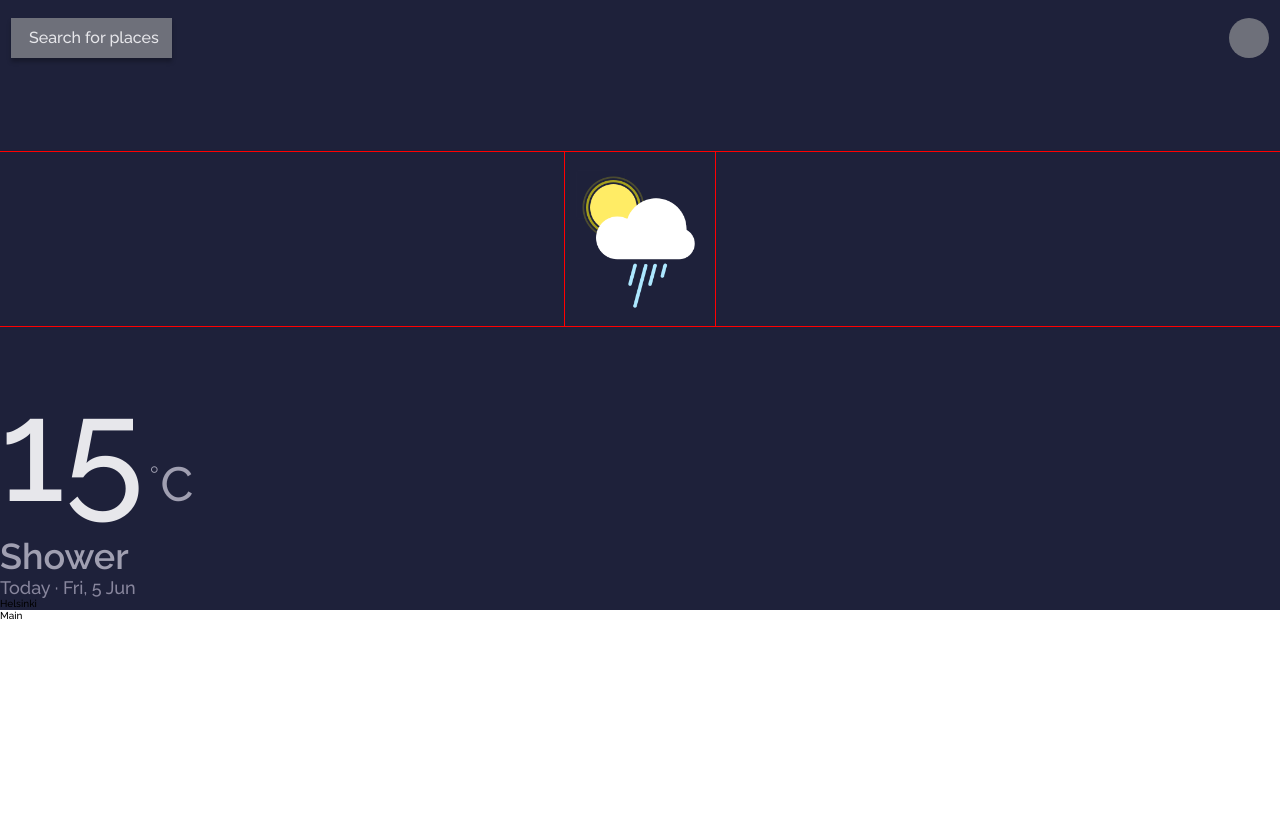
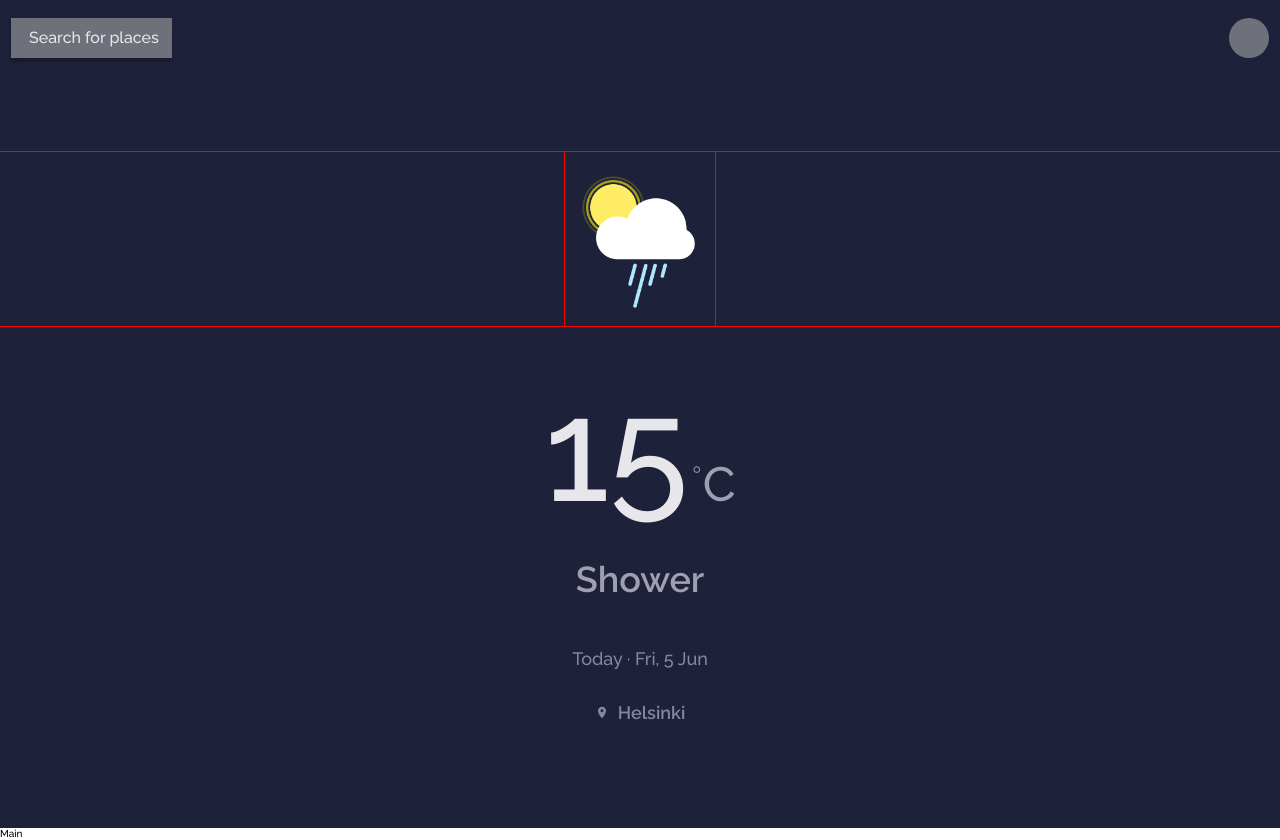
Before and after one commit to presh-031/Weather-App-and-Location-detector, a React (Create React App) app: page / in a window 1280 px wide. Before the commit the page ends 800 px from the top, so only its background shows below. Built offline with nearby package versions, Linux system fonts and the light colour scheme.

Commit message:
finished general styles and layout for aside

```diff
--- a/package.json
+++ b/package.json
@@ -10,6 +10,7 @@
     "normalize.css": "^8.0.1",
     "react": "^18.2.0",
     "react-dom": "^18.2.0",
+    "react-icons": "^4.6.0",
     "react-scripts": "5.0.1",
     "web-vitals": "^2.1.4"
   },
--- a/src/components/Aside/Aside.css
+++ b/src/components/Aside/Aside.css
@@ -1,5 +1,6 @@
 .Aside {
   background-color: var(--light-blue);
+  text-align: center;
 }
 
 .Aside div:nth-child(1) {
@@ -45,6 +46,9 @@
   object-fit: contain;
   margin: 0 auto;
 }
+.temperature-div {
+  margin-bottom: 2.3rem;
+}
 .temperature {
   color: #e7e7eb;
   font-size: 14.4rem;
@@ -61,15 +65,36 @@
   font-size: 4.8rem;
   line-height: 5.635rem;
 }
-.Aside div:nth-child(4) p {
+.weather-condition-div {
+  margin-bottom: 4.8rem;
+}
+.weather-condition-div p {
   font-weight: 600;
   font-size: 3.6rem;
   line-height: 4.226rem;
   color: #a09fb1;
 }
-.Aside p:nth-of-type(1) {
+.date {
   font-size: 1.8rem;
   font-weight: 500;
   line-height: 2.1rem;
   color: #88869d;
 }
+.location-div {
+  display: flex;
+  justify-content: center;
+  align-items: center;
+  column-gap: 0.9rem;
+  color: #88869d;
+  margin-top: 3.3rem;
+  padding-bottom: 10.5rem;
+}
+.location-icon {
+  width: 1.4rem;
+  height: 1.9rem;
+}
+.location-div p {
+  line-height: 2.113rem;
+  font-weight: 600;
+  font-size: 1.8rem;
+}
--- a/src/components/Aside/Aside.jsx
+++ b/src/components/Aside/Aside.jsx
@@ -1,5 +1,7 @@
 import React from "react";
 
+import { IconContext } from "react-icons";
+import { MdLocationOn } from "react-icons/md";
 import shower from "../../assets/Shower.png";
 
 import "./Aside.css";
@@ -16,7 +18,7 @@ const Aside = () => {
           <img src={shower} alt="" />
         </div>
       </div>
-      <div>
+      <div className="temperature-div">
         <p>
           <span className="temperature">15</span>{" "}
           <span className="temperature-unit">
@@ -24,12 +26,16 @@ const Aside = () => {
           </span>
         </p>
       </div>
-      <div>
+      <div className="weather-condition-div">
         <p>Shower</p>
       </div>
-      <p>Today &middot; Fri, 5 Jun</p>
-
-      <p>Helsinki</p>
+      <p className="date">Today &middot; Fri, 5 Jun</p>
+      <div className="location-div">
+        <IconContext.Provider value={{ color: "#88869D", className: "location-icon" }}>
+          <MdLocationOn />
+        </IconContext.Provider>
+        <p>Helsinki</p>
+      </div>
     </div>
   );
 };
```
Also changed, not shown: 1 other file (tests, documents, lock files or other folders).
